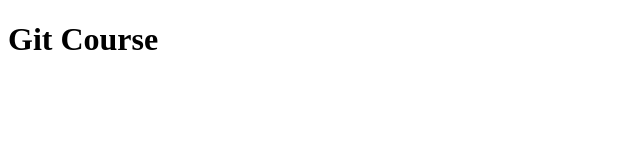
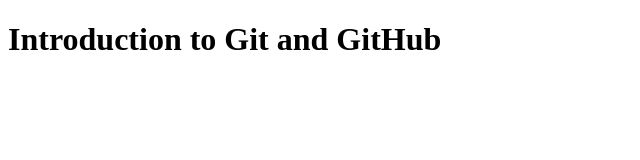
Before and after one commit to HoussamElGuerchi/git_course, a plain HTML site: page index.html in a window 1280 px wide. Shown: the whole page, without its empty margins (0-640 px from the left). Drawn offline with Linux system fonts and the light colour scheme.

Commit message:
edit heading

```diff
--- a/index.html
+++ b/index.html
@@ -7,6 +7,6 @@
     <title>Git Course</title>
 </head>
 <body>
-    <h1>Git Course</h1>
+    <h1>Introduction to Git and GitHub</h1>
 </body>
 </html>
```
